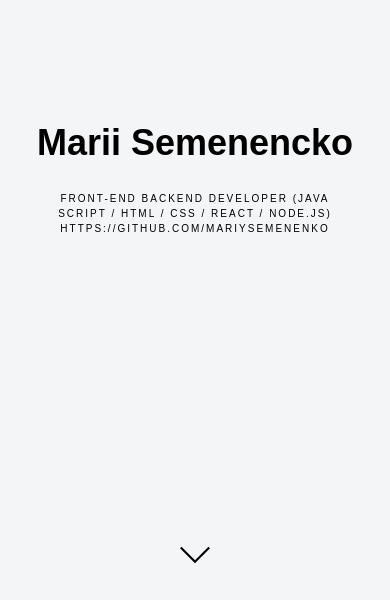
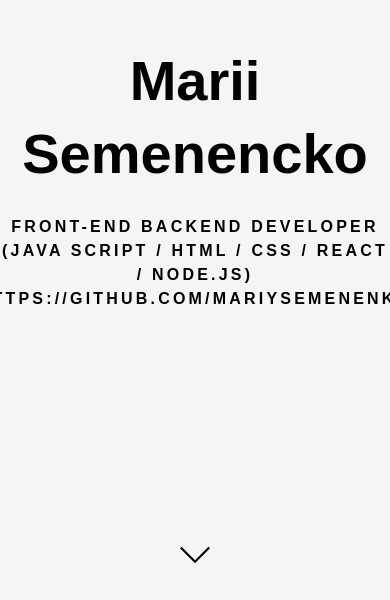
Before and after one commit to MariySemenenko/Summary, a React (Create React App) app: page / in a window 390 px wide. Shown: the part 244-844 px from the top of the page. Built offline with nearby package versions, Linux system fonts and the light colour scheme.

Commit message:
delere styles mobile

```diff
--- a/src/components/App.jsx
+++ b/src/components/App.jsx
@@ -15,9 +15,10 @@ import telegram from '../img/footer/telegram.svg';
 export const App = () => {
   return (
     <>
-      <header className="header container">
+      <header className="header">
+
         <h1 className="headerTitle">Marii Semenencko</h1>
-        <p className="headerSubtitle headerDeveloper">
+        <p className="headerSubtitle">
           Front-end backend Developer (Java Script / HTML / CSS / React /
           Node.js)
         </p>
--- a/src/index.css
+++ b/src/index.css
@@ -53,89 +53,6 @@ body {
   color: #000000;
 }
 
-@media screen and (max-width: 833px) {
-  .container {
-    width: 300px;
-    padding-left: 15px;
-    padding-right: 15px;
-    margin: 0 auto;
-  }
-
-  .header {
-    position: relative;
-
-    display: flex;
-    flex-direction: column;
-    justify-content: center;
-    align-items: center;
-
-    width: 100%;
-    height: 100vh;
-
-    background-color: #f4f5f6;
-
-    background-image: linear-gradient(
-        /* rgba(30, 71, 118, 0.75),
-        rgba(30, 71, 118, 0.75),
-        rgba(21, 84, 157, 0.75) */
-      ),
-      url('./img/header/laptop.jpg');
-
-    background-size: cover;
-    background-position: center;
-  }
-
-  .headerTitle {
-    margin-bottom: 25px;
-    font-weight: 700;
-    font-size: 36px;
-    line-height: 1.3;
-    text-align: center;
-    color: #000000;
-  }
-
-  .headerSubtitle {
-    margin: 0 auto;
-    max-width: 300px;
-
-    font-weight: 200;
-    font-size: 10px;
-    line-height: 1.5;
-    text-align: center;
-    letter-spacing: 0.2em;
-    text-transform: uppercase;
-    color: #000000;
-  }
-  /* .headerDeveloper {
-    font-weight: 700;
-    font-size: 16px;
-    line-height: 1.5;
-    text-align: center;
-    letter-spacing: 0.2em;
-    text-transform: uppercase;
-    color: #000000;
-  } */
-
-  .chevronDown {
-    width: 30px;
-    height: 30px;
-    position: absolute;
-    bottom: 30px;
-    left: 50%;
-    transform: translate(-50%, 0);
-  }
-}
-
-
-@media screen and (min-width: 834px) {
-
-  .container {
-    max-width: 1140px;
-    padding-left: 15px;
-    padding-right: 15px;
-    margin: 0 auto;
-  }
-
 .header {
   position: relative;
 
@@ -188,14 +105,16 @@ body {
   transform: translate(-50%, 0);
 }
 
-}
-
-
 .portfolio {
   padding-top: 80px;
   padding-bottom: 115px;
 }
-
+.container {
+  max-width: 1140px;
+  padding-left: 15px;
+  padding-right: 15px;
+  margin: 0 auto;
+}
 .portfolioRessume {
   font-weight: 700;
   font-size: 46px;
@@ -311,5 +230,3 @@ body {
   background-color: rgba(0, 0, 0, 0.5);
   color: #f4f5f6;
 }
-
-/* @media screen and (min-width: 834px) {} */
```
Lines whose indentation alone changed are shown as unchanged.
